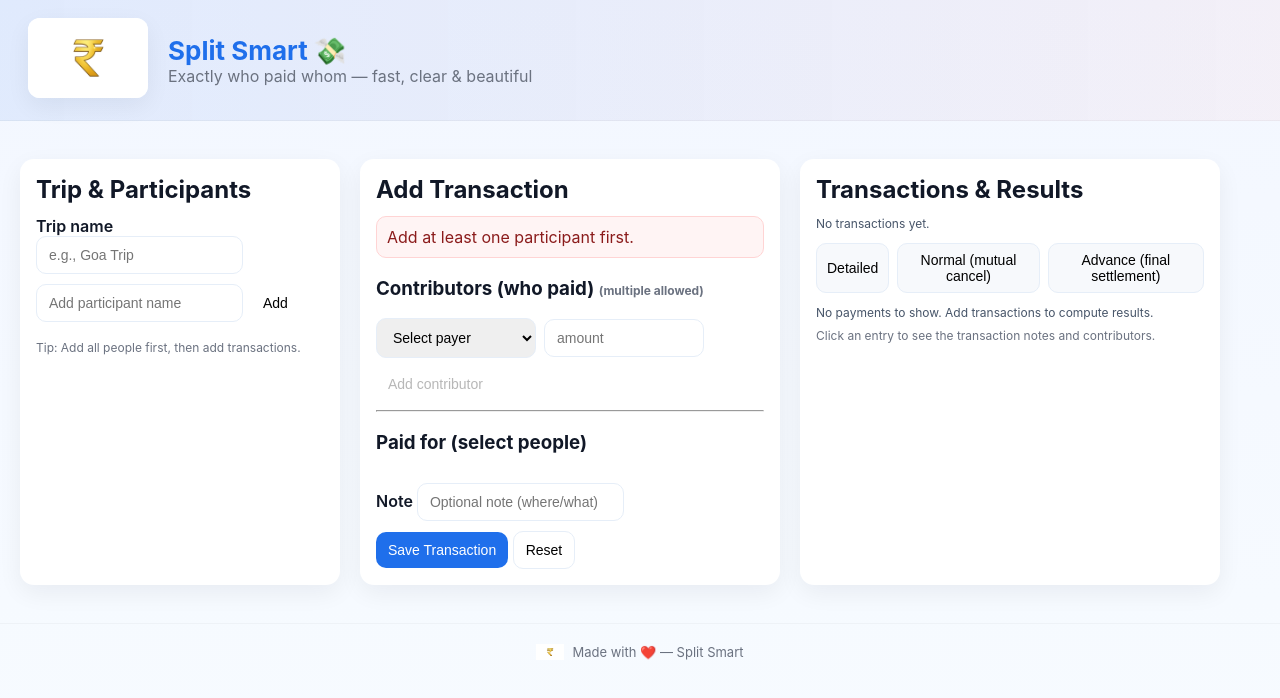
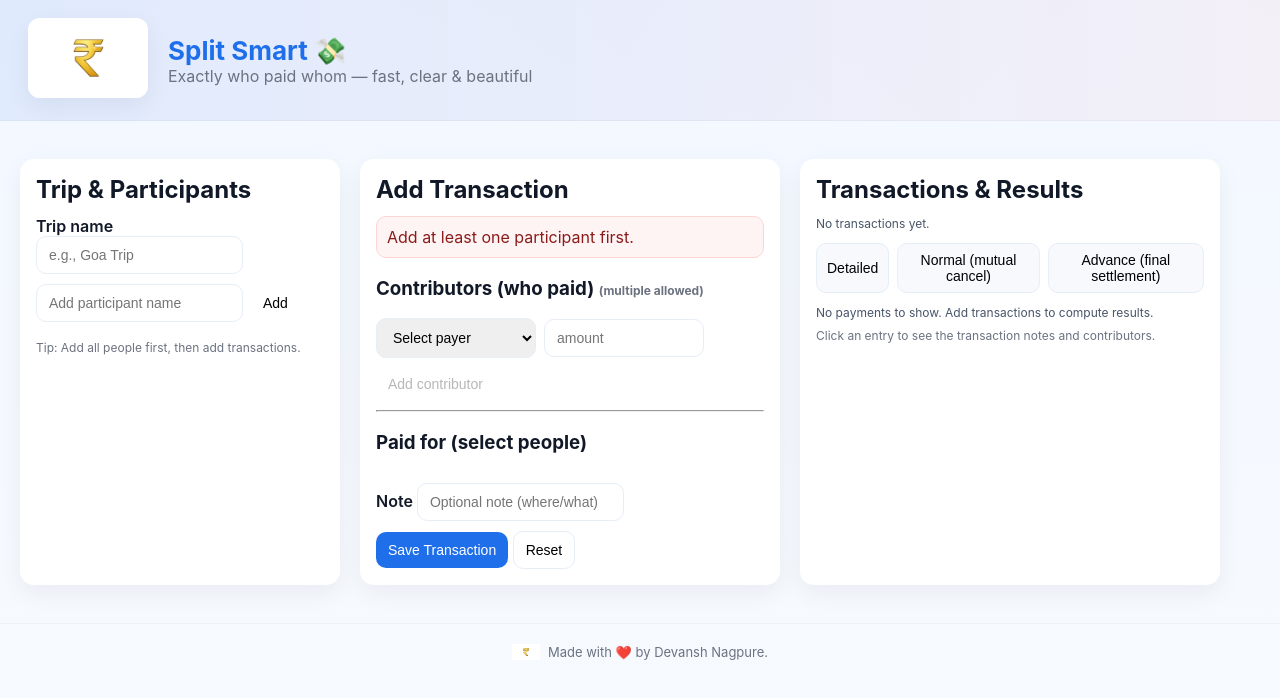
Before and after one commit to innov-dn/Split_Smart, a plain HTML site: page SPLIT SMART/index.html in a window 1280 px wide. Drawn offline with Linux system fonts and the light colour scheme.

Commit message:
Update index.html
Added my name in footer.

```diff
--- a/SPLIT SMART/index.html
+++ b/SPLIT SMART/index.html
@@ -97,10 +97,11 @@
   <footer class="footer">
     <div class="footer-brand">
       <img src="rupeesLogo.png" alt="Split Smart" class="footer-logo" />
-      <span>Made with ❤️ — Split Smart</span>
+      <span>Made with ❤️ by Devansh Nagpure.</span>
     </div>
   </footer>
 
   <script src="script.js"></script>
 </body>
+
 </html>
```
